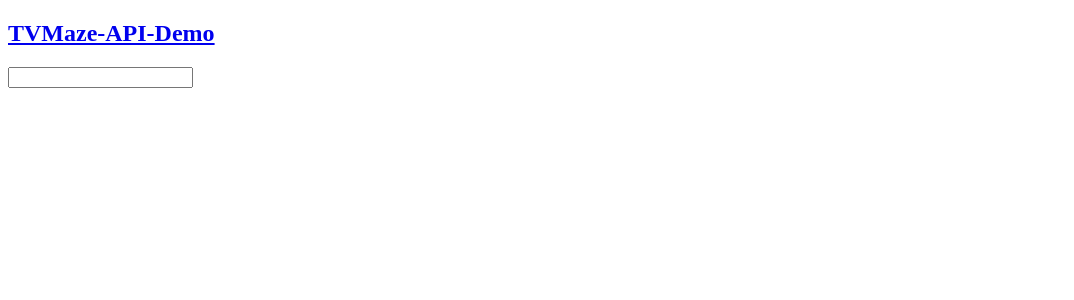
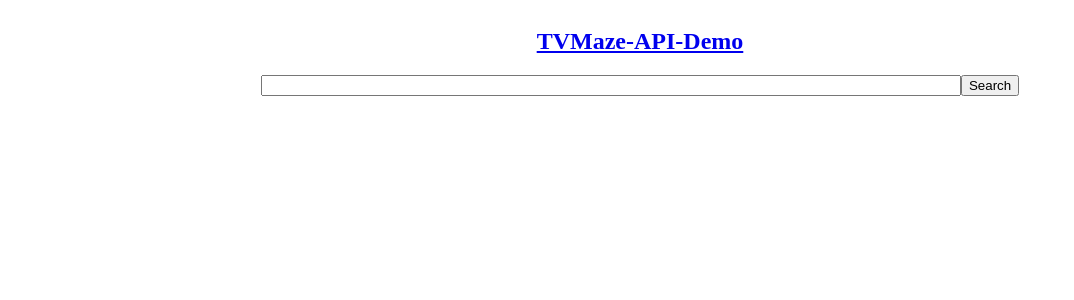
Before and after one commit to Shizuri/Angular-TVMaze-API-Demo, an Angular app: page /search in a window 1280 px wide. Shown: the top 300 px of the page, without its empty margins (0-1074 px from the left). Built offline with nearby package versions, Linux system fonts and the light colour scheme.

Commit message:
finished search css and deleted some code in search ts

```diff
--- a/src/app/app.component.css
+++ b/src/app/app.component.css
@@ -0,0 +1,6 @@
+#title {
+  width: 60%;
+  margin: auto;
+  display: flex;
+  justify-content: center;
+}
--- a/src/app/app.component.html
+++ b/src/app/app.component.html
@@ -1,2 +1,2 @@
-<a routerLink="/search"><h2>TVMaze-API-Demo</h2></a>
+<a routerLink="/search" id="title"><h2>TVMaze-API-Demo</h2></a>
 <router-outlet></router-outlet>
--- a/src/app/data.service.ts
+++ b/src/app/data.service.ts
@@ -12,10 +12,6 @@ export class DataService {
 
     constructor(private http: HttpClient) { }
 
-    getShowList(): Observable<any> {
-        return this.http.get(this.showsUrl);
-    }
-
     searchShow(term: string): Observable<any> {
         if (!term.trim()) {
             return of([]);
@@ -24,7 +20,6 @@ export class DataService {
     }
 
     getShow(id: number): Observable<any> {
-        // console.log(`string is: ${this.singleShowUrl}${id}`);
         return this.http.get(`${this.singleShowUrl}${id}`);
     }
 
--- a/src/app/search/search.component.css
+++ b/src/app/search/search.component.css
@@ -6,28 +6,41 @@ img {
   height: 150px;
 }
 
-#box-container{
-  display: flex;
-  border: 1px solid #000000;
+a {
+  text-decoration: none;
+  color: #000;
 }
 
-#name{
+#search {
   display: flex;
+  width: 60%;
+  margin: auto;
+  flex-direction: row;
 }
 
-#image{
-  display: flex;
+#search-box {
+  flex-grow: 1;
 }
 
-#score{
-  display: flex;
+#search-button {
+  justify-content: flex-end;
 }
 
-#summary{
+#box-container {
   display: flex;
+  flex-direction: row;
+  align-content: flex-start;
+  border: 1px solid #000000;
+  width: 60%;
+  margin: auto;
 }
 
-#genres{
+#box-container:hover {
+  cursor: pointer;
+}
+
+#first-line {
   display: flex;
-
+  flex-direction: row;
+  justify-content: space-between;
 }
--- a/src/app/search/search.component.html
+++ b/src/app/search/search.component.html
@@ -1,20 +1,23 @@
 <div id="search">
   <input #searchBox id="search-box" (input)="search(searchBox.value)" />
+  <button id="search-button">Search</button>
 </div>
 
 <div *ngIf="shows$">
-  <div id="box-container" *ngFor="let show of shows$ | async">
-    <a routerLink="/shows/{{show.show.id}}">
-      <div id="name">{{show.show.name}}</div>
-      <div id="image">
-        <img *ngIf="show.show.image != null" src={{show.show.image.medium}}>
-        <img *ngIf="show.show.image == null"
-          src="https://laurentvandessel.be/wp-content/uploads/2014/03/placeholder-750x451.png">
+  <div id="box-container" *ngFor="let show of shows$ | async" routerLink="/shows/{{show.show.id}}">
+    <div id="img-box">
+      <img *ngIf="show.show.image != null" src={{show.show.image.medium}} alt="image of the show">
+      <img *ngIf="show.show.image == null"
+        src="https://laurentvandessel.be/wp-content/uploads/2014/03/placeholder-750x451.png">
+    </div>
+    <div id="all-text-box">
+      <div id="first-line">
+        <span id="name">{{show.show.name}}</span>
+        <span id="score">{{show.score}}</span>
       </div>
-      <div id="score">{{show.score}}</div>
       <div id="summary" [innerHTML]="show.show.summary"></div>
       <div id="genres">{{show.show.genres}}</div>
-    </a>
+    </div>
   </div>
 
 </div>
--- a/src/app/search/search.component.ts
+++ b/src/app/search/search.component.ts
@@ -29,13 +29,4 @@ export class SearchComponent implements OnInit {
         );
     }
 
-    getShowList() {
-        this.data.getShowList().subscribe(
-            res => {
-                // console.log(res);
-                this.shows$ = res;
-            }
-        );
-    }
-
 }
```
